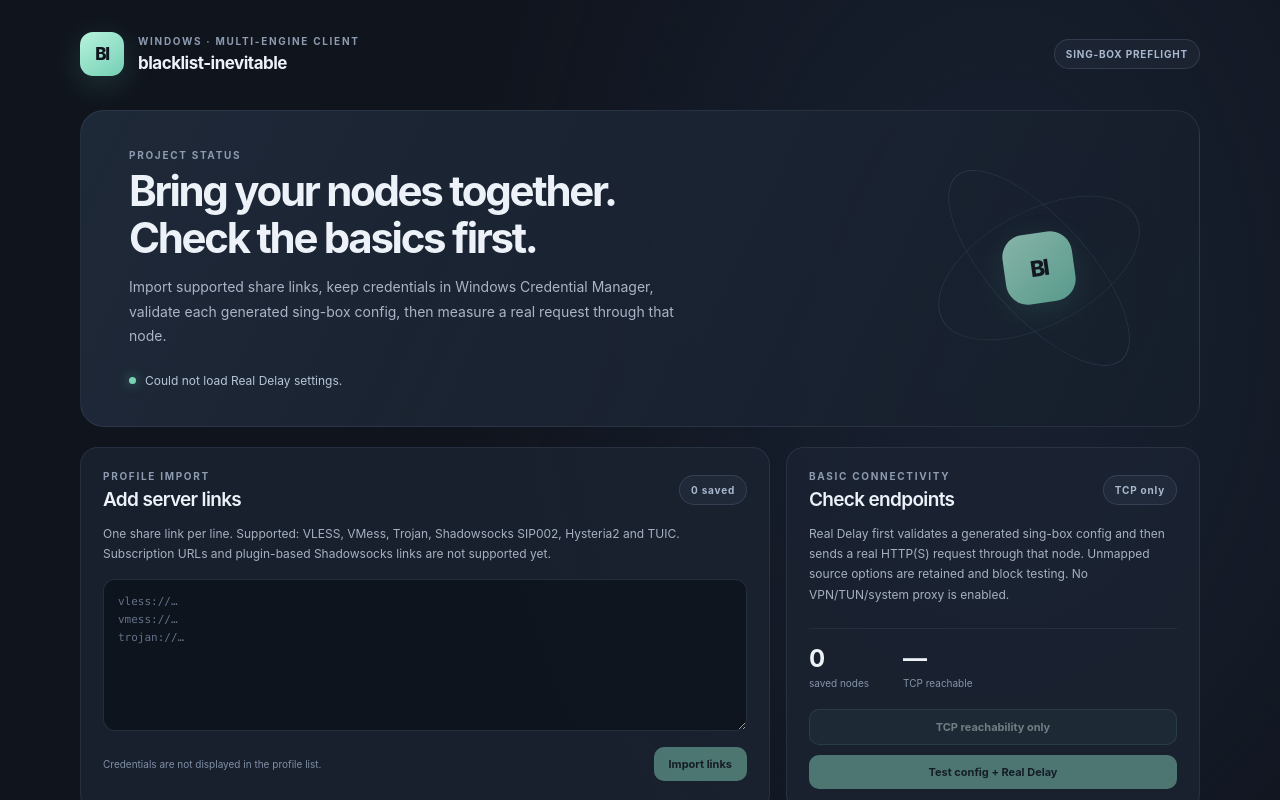
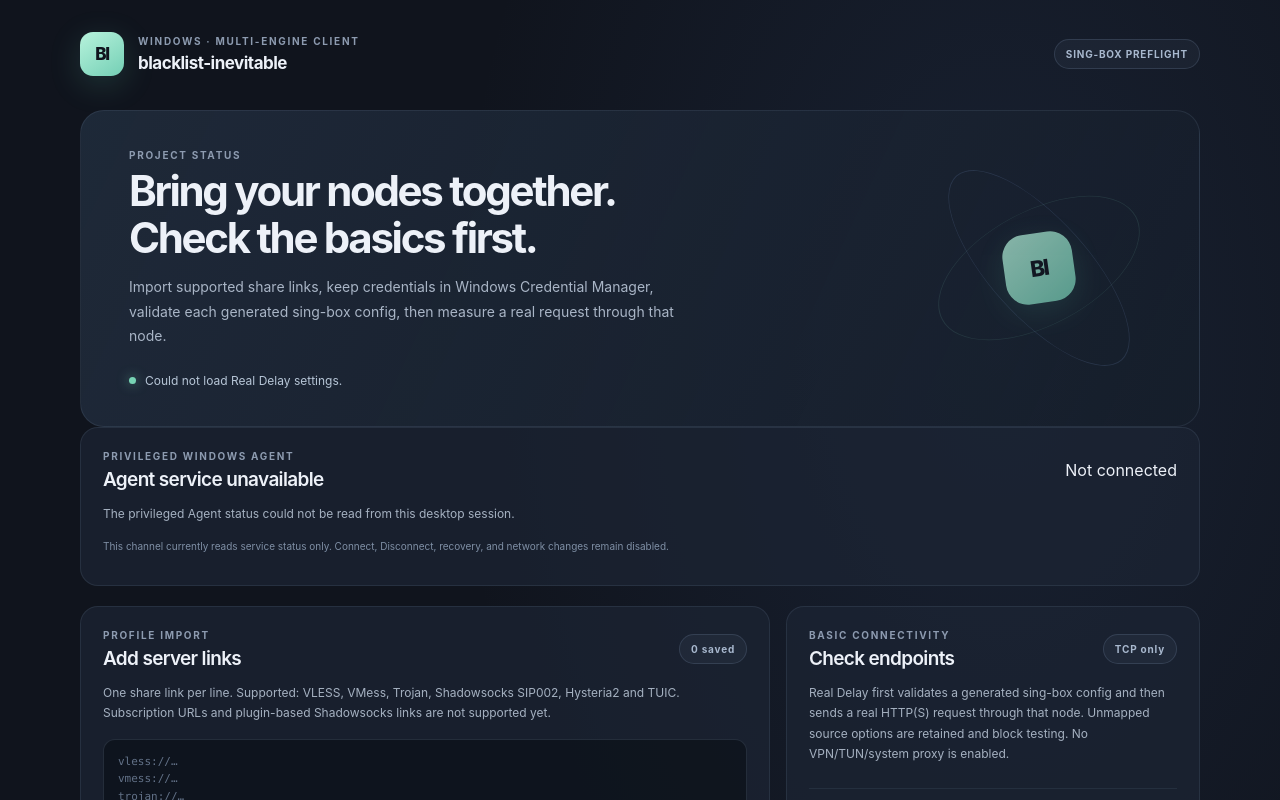
Before and after one commit to hatinati2/blacklist-inevitable, a React (Vite) app: page / in a window 1280 px wide. Shown: the top 800 px of the page. Built offline with nearby package versions, Linux system fonts and the light colour scheme.

Commit message:
Show authenticated privileged Agent status in desktop UI

```diff
--- a/src/ui/App.tsx
+++ b/src/ui/App.tsx
@@ -5,6 +5,18 @@ type EngineTarget = {
   kind: string;
   binaryName: string;
   integrationStage: string;
+};
+
+type DesktopAgentStatus = {
+  available: boolean;
+  connection: {
+    phase: string;
+    sessionId: number | null;
+    profileId: string | null;
+    detail: string | null;
+    cleanupHealthy: boolean;
+  } | null;
+  detail: string;
 };
 
 type AppStatus = {
@@ -64,6 +76,7 @@ type EndpointResult = {
 
 export default function App() {
   const [status, setStatus] = useState<AppStatus | null>(null);
+  const [agentStatus, setAgentStatus] = useState<DesktopAgentStatus | null>(null);
   const [profiles, setProfiles] = useState<Profile[]>([]);
   const [shareText, setShareText] = useState("");
   const [endpointResults, setEndpointResults] = useState<EndpointResult[] | null>(null);
@@ -100,6 +113,19 @@ export default function App() {
       setStatus(nextStatus);
     } catch {
       // Preserve the last known runtime status if the lightweight refresh fails.
+    }
+  }, []);
+
+  const refreshAgentStatus = useCallback(async () => {
+    try {
+      const nextStatus = await invoke<DesktopAgentStatus>("get_agent_status");
+      setAgentStatus(nextStatus);
+    } catch {
+      setAgentStatus({
+        available: false,
+        connection: null,
+        detail: "The privileged Agent status could not be read from this desktop session.",
+      });
     }
   }, []);
 
@@ -141,9 +167,10 @@ export default function App() {
 
   useEffect(() => {
     void refreshStatus();
+    void refreshAgentStatus();
     void refreshProfiles();
     void refreshRealDelaySettings();
-  }, [refreshStatus, refreshProfiles, refreshRealDelaySettings]);
+  }, [refreshStatus, refreshAgentStatus, refreshProfiles, refreshRealDelaySettings]);
 
   const engines = status?.engines ?? [
     { kind: "sing-box", binaryName: "sing-box", integrationStage: "implemented · preflight only" },
@@ -301,6 +328,31 @@ export default function App() {
         </div>
       </section>
 
+      <section className="panel agent-panel" aria-live="polite">
+        <div className="panel-heading">
+          <div>
+            <p className="eyebrow">PRIVILEGED WINDOWS AGENT</p>
+            <h2>{agentStatus?.available ? "Agent service reachable" : "Agent service unavailable"}</h2>
+          </div>
+          <span className={agentStatus?.available ? "agent-state-tag online" : "agent-state-tag offline"}>
+            {agentStatus ? (agentStatus.available ? "Authenticated pipe" : "Not connected") : "Checking…"}
+          </span>
+        </div>
+        <p className="panel-copy">
+          {agentStatus?.detail ?? "Checking the local Windows service…"}
+        </p>
+        {agentStatus?.connection ? (
+          <div className="agent-connection-line">
+            <strong>{agentStatus.connection.phase}</strong>
+            <span>{agentStatus.connection.cleanupHealthy ? "Cleanup state verified" : "Cleanup state requires recovery"}</span>
+          </div>
+        ) : (
+          <p className="hint-text">
+            This channel currently reads service status only. Connect, Disconnect, recovery, and network changes remain disabled.
+          </p>
+        )}
+      </section>
+
       {status && !status.runtimeCleanupHealthy && (
         <section className="runtime-warning" role="alert">
           <strong>Engine operations are locked for safety</strong>
@@ -449,7 +501,7 @@ export default function App() {
           <p className="eyebrow">SAVED PROFILES</p>
           <h2>Your server list</h2>
         </div>
-        <button className="quiet-button" onClick={() => { void refreshStatus(); void refreshProfiles(); }} disabled={busy || previewMode}>
+        <button className="quiet-button" onClick={() => { void refreshStatus(); void refreshAgentStatus(); void refreshProfiles(); }} disabled={busy || previewMode}>
           Refresh
         </button>
       </section>
```
